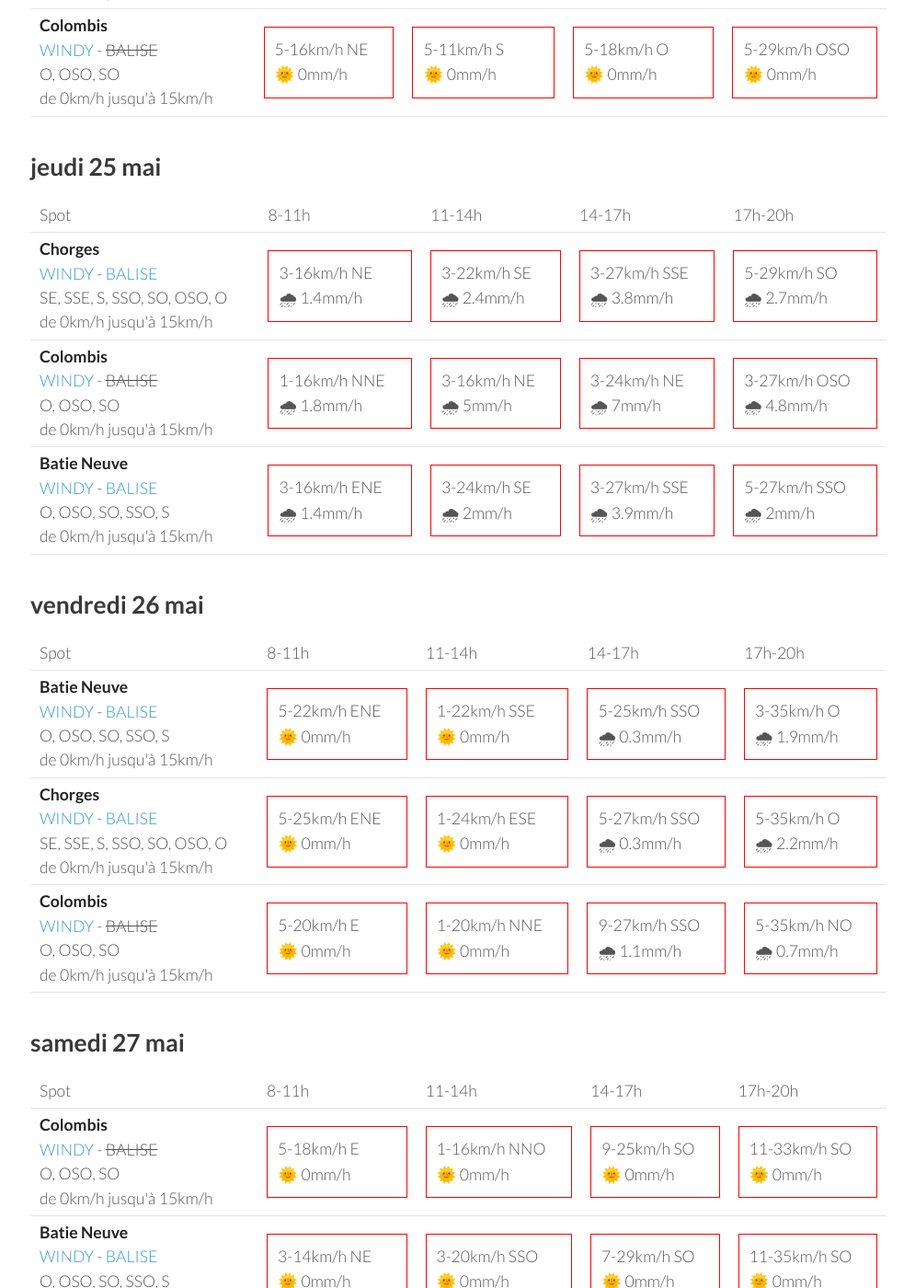
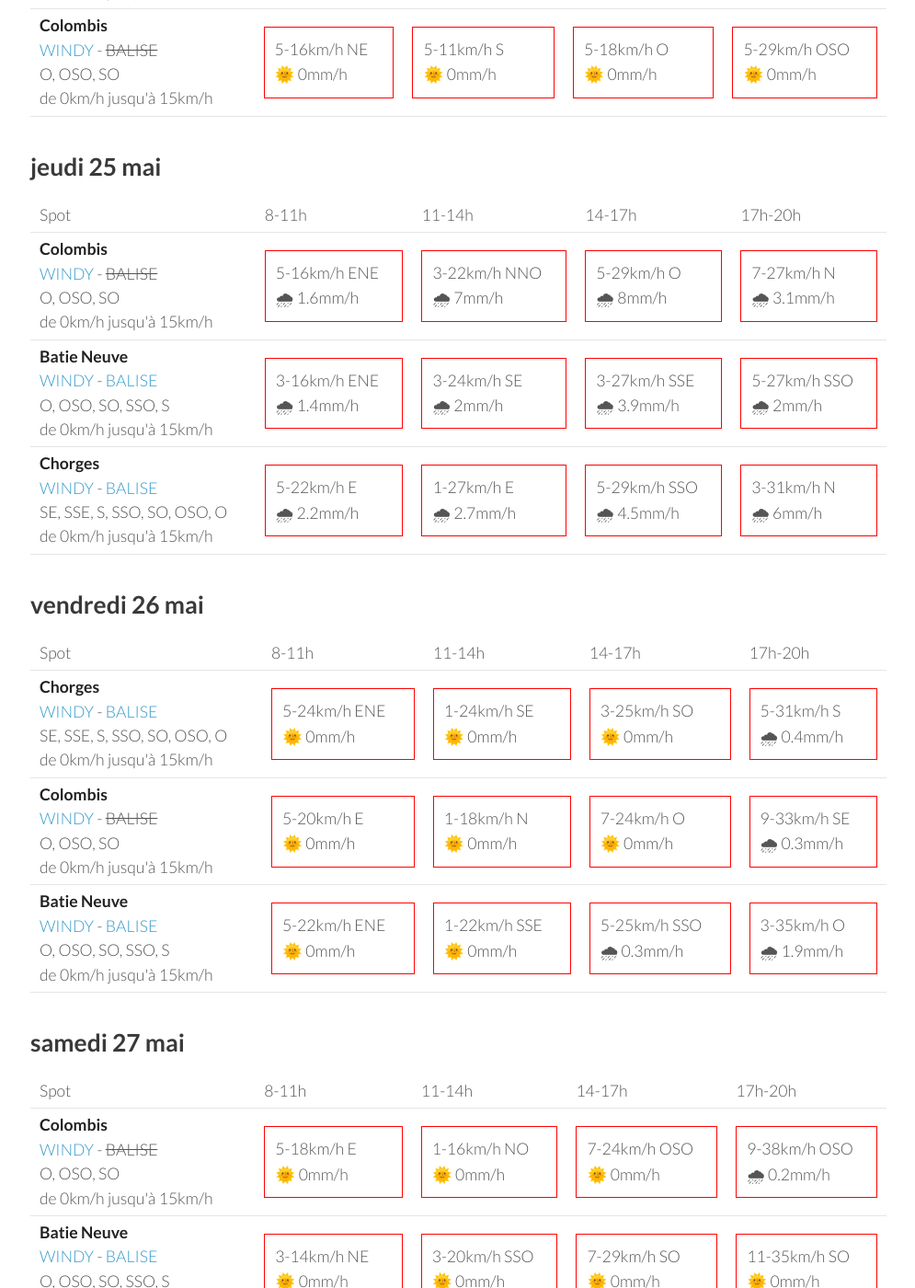
Before and after one commit to parapente-dans-le-nord/parapente-dans-le-nord.github.io, a Jekyll site: the page built from serre_poncon.markdown, in a window 1280 px wide and 1400 px high, scrolled down 1066 px. Shown: the whole window at 92% size, without its empty margins (25-1020 px from the left). Built offline with Jekyll 4.4.1, drawn with Linux system fonts in a browser that asks for light colours; some of the changed text lies outside the part shown.

Commit message:
update index.markdown

```diff
--- a/serre_poncon.markdown
+++ b/serre_poncon.markdown
@@ -114,22 +114,12 @@ page mise à jour le mardi 23 mai 06:31
       <td>17h-20h</td>
     </tr>
 <tr>
-        <td><strong>Chorges</strong><br><a href="https://windy.com/44.578/6.280?44.559,6.262,10">WINDY</a> - <span class=""><a href="https://www.openwindmap.org/PP554">BALISE</a> </span><br> <span class="vent-favorable">SE, SSE, S, SSO, SO, OSO, O</span><br><span class="force-vent">de 0km/h jusqu'à 15km/h</span> </td>
-
-            <td><div class="not-flyable"><p>3-16km/h NE</p><p>🌧 1.4mm/h</p></div></td>
-            <td><div class="not-flyable"><p>3-22km/h SE</p><p>🌧 2.4mm/h</p></div></td>
-            <td><div class="not-flyable"><p>3-27km/h SSE</p><p>🌧 3.8mm/h</p></div></td>
-            <td><div class="not-flyable"><p>5-29km/h SO</p><p>🌧 2.7mm/h</p></div></td>
-
-
-    </tr>
-<tr>
         <td><strong>Colombis</strong><br><a href="https://windy.com/44.494/6.216?44.559,6.262,10">WINDY</a> - <span class="no-balise"> BALISE </span><br> <span class="vent-favorable">O, OSO, SO</span><br><span class="force-vent">de 0km/h jusqu'à 15km/h</span> </td>
 
-            <td><div class="not-flyable"><p>1-16km/h NNE</p><p>🌧 1.8mm/h</p></div></td>
-            <td><div class="not-flyable"><p>3-16km/h NE</p><p>🌧 5mm/h</p></div></td>
-            <td><div class="not-flyable"><p>3-24km/h NE</p><p>🌧 7mm/h</p></div></td>
-            <td><div class="not-flyable"><p>3-27km/h OSO</p><p>🌧 4.8mm/h</p></div></td>
+            <td><div class="not-flyable"><p>5-16km/h ENE</p><p>🌧 1.6mm/h</p></div></td>
+            <td><div class="not-flyable"><p>3-22km/h NNO</p><p>🌧 7mm/h</p></div></td>
+            <td><div class="not-flyable"><p>5-29km/h O</p><p>🌧 8mm/h</p></div></td>
+            <td><div class="not-flyable"><p>7-27km/h N</p><p>🌧 3.1mm/h</p></div></td>
 
 
     </tr>
@@ -140,6 +130,16 @@ page mise à jour le mardi 23 mai 06:31
             <td><div class="not-flyable"><p>3-24km/h SE</p><p>🌧 2mm/h</p></div></td>
             <td><div class="not-flyable"><p>3-27km/h SSE</p><p>🌧 3.9mm/h</p></div></td>
             <td><div class="not-flyable"><p>5-27km/h SSO</p><p>🌧 2mm/h</p></div></td>
+
+
+    </tr>
+<tr>
+        <td><strong>Chorges</strong><br><a href="https://windy.com/44.578/6.280?44.559,6.262,10">WINDY</a> - <span class=""><a href="https://www.openwindmap.org/PP554">BALISE</a> </span><br> <span class="vent-favorable">SE, SSE, S, SSO, SO, OSO, O</span><br><span class="force-vent">de 0km/h jusqu'à 15km/h</span> </td>
+
+            <td><div class="not-flyable"><p>5-22km/h E</p><p>🌧 2.2mm/h</p></div></td>
+            <td><div class="not-flyable"><p>1-27km/h E</p><p>🌧 2.7mm/h</p></div></td>
+            <td><div class="not-flyable"><p>5-29km/h SSO</p><p>🌧 4.5mm/h</p></div></td>
+            <td><div class="not-flyable"><p>3-31km/h N</p><p>🌧 6mm/h</p></div></td>
 
 
     </tr>
@@ -160,22 +160,12 @@ page mise à jour le mardi 23 mai 06:31
       <td>17h-20h</td>
     </tr>
 <tr>
-        <td><strong>Batie Neuve</strong><br><a href="https://windy.com/44.584/6.236?44.559,6.262,10,m:eTtagly">WINDY</a> - <span class=""><a href="https://www.openwindmap.org/PP554">BALISE</a> </span><br> <span class="vent-favorable">O, OSO, SO, SSO, S</span><br><span class="force-vent">de 0km/h jusqu'à 15km/h</span> </td>
-
-            <td><div class="not-flyable"><p>5-22km/h ENE</p><p>🌞 0mm/h</p></div></td>
-            <td><div class="not-flyable"><p>1-22km/h SSE</p><p>🌞 0mm/h</p></div></td>
-            <td><div class="not-flyable"><p>5-25km/h SSO</p><p>🌧 0.3mm/h</p></div></td>
-            <td><div class="not-flyable"><p>3-35km/h O</p><p>🌧 1.9mm/h</p></div></td>
-
-
-    </tr>
-<tr>
         <td><strong>Chorges</strong><br><a href="https://windy.com/44.578/6.280?44.559,6.262,10">WINDY</a> - <span class=""><a href="https://www.openwindmap.org/PP554">BALISE</a> </span><br> <span class="vent-favorable">SE, SSE, S, SSO, SO, OSO, O</span><br><span class="force-vent">de 0km/h jusqu'à 15km/h</span> </td>
 
-            <td><div class="not-flyable"><p>5-25km/h ENE</p><p>🌞 0mm/h</p></div></td>
-            <td><div class="not-flyable"><p>1-24km/h ESE</p><p>🌞 0mm/h</p></div></td>
-            <td><div class="not-flyable"><p>5-27km/h SSO</p><p>🌧 0.3mm/h</p></div></td>
-            <td><div class="not-flyable"><p>5-35km/h O</p><p>🌧 2.2mm/h</p></div></td>
+            <td><div class="not-flyable"><p>5-24km/h ENE</p><p>🌞 0mm/h</p></div></td>
+            <td><div class="not-flyable"><p>1-24km/h SE</p><p>🌞 0mm/h</p></div></td>
+            <td><div class="not-flyable"><p>3-25km/h SO</p><p>🌞 0mm/h</p></div></td>
+            <td><div class="not-flyable"><p>5-31km/h S</p><p>🌧 0.4mm/h</p></div></td>
 
 
     </tr>
@@ -183,9 +173,19 @@ page mise à jour le mardi 23 mai 06:31
         <td><strong>Colombis</strong><br><a href="https://windy.com/44.494/6.216?44.559,6.262,10">WINDY</a> - <span class="no-balise"> BALISE </span><br> <span class="vent-favorable">O, OSO, SO</span><br><span class="force-vent">de 0km/h jusqu'à 15km/h</span> </td>
 
             <td><div class="not-flyable"><p>5-20km/h E</p><p>🌞 0mm/h</p></div></td>
-            <td><div class="not-flyable"><p>1-20km/h NNE</p><p>🌞 0mm/h</p></div></td>
-            <td><div class="not-flyable"><p>9-27km/h SSO</p><p>🌧 1.1mm/h</p></div></td>
-            <td><div class="not-flyable"><p>5-35km/h NO</p><p>🌧 0.7mm/h</p></div></td>
+            <td><div class="not-flyable"><p>1-18km/h N</p><p>🌞 0mm/h</p></div></td>
+            <td><div class="not-flyable"><p>7-24km/h O</p><p>🌞 0mm/h</p></div></td>
+            <td><div class="not-flyable"><p>9-33km/h SE</p><p>🌧 0.3mm/h</p></div></td>
+
+
+    </tr>
+<tr>
+        <td><strong>Batie Neuve</strong><br><a href="https://windy.com/44.584/6.236?44.559,6.262,10,m:eTtagly">WINDY</a> - <span class=""><a href="https://www.openwindmap.org/PP554">BALISE</a> </span><br> <span class="vent-favorable">O, OSO, SO, SSO, S</span><br><span class="force-vent">de 0km/h jusqu'à 15km/h</span> </td>
+
+            <td><div class="not-flyable"><p>5-22km/h ENE</p><p>🌞 0mm/h</p></div></td>
+            <td><div class="not-flyable"><p>1-22km/h SSE</p><p>🌞 0mm/h</p></div></td>
+            <td><div class="not-flyable"><p>5-25km/h SSO</p><p>🌧 0.3mm/h</p></div></td>
+            <td><div class="not-flyable"><p>3-35km/h O</p><p>🌧 1.9mm/h</p></div></td>
 
 
     </tr>
@@ -209,9 +209,9 @@ page mise à jour le mardi 23 mai 06:31
         <td><strong>Colombis</strong><br><a href="https://windy.com/44.494/6.216?44.559,6.262,10">WINDY</a> - <span class="no-balise"> BALISE </span><br> <span class="vent-favorable">O, OSO, SO</span><br><span class="force-vent">de 0km/h jusqu'à 15km/h</span> </td>
 
             <td><div class="not-flyable"><p>5-18km/h E</p><p>🌞 0mm/h</p></div></td>
-            <td><div class="not-flyable"><p>1-16km/h NNO</p><p>🌞 0mm/h</p></div></td>
-            <td><div class="not-flyable"><p>9-25km/h SO</p><p>🌞 0mm/h</p></div></td>
-            <td><div class="not-flyable"><p>11-33km/h SO</p><p>🌞 0mm/h</p></div></td>
+            <td><div class="not-flyable"><p>1-16km/h NO</p><p>🌞 0mm/h</p></div></td>
+            <td><div class="not-flyable"><p>7-24km/h OSO</p><p>🌞 0mm/h</p></div></td>
+            <td><div class="not-flyable"><p>9-38km/h OSO</p><p>🌧 0.2mm/h</p></div></td>
 
 
     </tr>
@@ -228,10 +228,10 @@ page mise à jour le mardi 23 mai 06:31
 <tr>
         <td><strong>Chorges</strong><br><a href="https://windy.com/44.578/6.280?44.559,6.262,10">WINDY</a> - <span class=""><a href="https://www.openwindmap.org/PP554">BALISE</a> </span><br> <span class="vent-favorable">SE, SSE, S, SSO, SO, OSO, O</span><br><span class="force-vent">de 0km/h jusqu'à 15km/h</span> </td>
 
-            <td><div class="not-flyable"><p>5-18km/h ENE</p><p>🌞 0mm/h</p></div></td>
-            <td><div class="not-flyable"><p>1-22km/h SSO</p><p>🌞 0mm/h</p></div></td>
-            <td><div class="not-flyable"><p>7-31km/h SO</p><p>🌞 0mm/h</p></div></td>
-            <td><div class="not-flyable"><p>11-37km/h SO</p><p>🌞 0mm/h</p></div></td>
+            <td><div class="not-flyable"><p>5-20km/h ENE</p><p>🌞 0mm/h</p></div></td>
+            <td><div class="not-flyable"><p>3-22km/h SSO</p><p>🌞 0mm/h</p></div></td>
+            <td><div class="not-flyable"><p>7-31km/h OSO</p><p>🌞 0mm/h</p></div></td>
+            <td><div class="not-flyable"><p>9-40km/h SO</p><p>🌧 0.5mm/h</p></div></td>
 
 
     </tr>
@@ -239,3 +239,39 @@ page mise à jour le mardi 23 mai 06:31
 </tbody>
 </table>
 {:/}
+## dimanche 28 mai
+
+{::nomarkdown}
+<table>
+  <tbody>
+    <tr>
+      <td>Spot</td>
+      <td>8-11h</td>
+      <td>11-14h</td>
+      <td>14-17h</td>
+      <td>17h-20h</td>
+    </tr>
+<tr>
+        <td><strong>Colombis</strong><br><a href="https://windy.com/44.494/6.216?44.559,6.262,10">WINDY</a> - <span class="no-balise"> BALISE </span><br> <span class="vent-favorable">O, OSO, SO</span><br><span class="force-vent">de 0km/h jusqu'à 15km/h</span> </td>
+
+            <td><div class="not-flyable"><p>3-16km/h E</p><p>🌞 0mm/h</p></div></td>
+            <td><div class="not-flyable"><p>1-18km/h ONO</p><p>🌞 0mm/h</p></div></td>
+            <td><div class="not-flyable"><p>3-24km/h ONO</p><p>🌞 0mm/h</p></div></td>
+            <td><div class="not-flyable"><p>1-44km/h ESE</p><p>🌧 0.9mm/h</p></div></td>
+
+
+    </tr>
+<tr>
+        <td><strong>Chorges</strong><br><a href="https://windy.com/44.578/6.280?44.559,6.262,10">WINDY</a> - <span class=""><a href="https://www.openwindmap.org/PP554">BALISE</a> </span><br> <span class="vent-favorable">SE, SSE, S, SSO, SO, OSO, O</span><br><span class="force-vent">de 0km/h jusqu'à 15km/h</span> </td>
+
+            <td><div class="not-flyable"><p>3-20km/h ENE</p><p>🌞 0mm/h</p></div></td>
+            <td><div class="not-flyable"><p>1-24km/h S</p><p>🌞 0mm/h</p></div></td>
+            <td><div class="not-flyable"><p>3-24km/h NO</p><p>🌧 2.2mm/h</p></div></td>
+            <td><div class="not-flyable"><p>1-40km/h SSO</p><p>🌧 3mm/h</p></div></td>
+
+
+    </tr>
+
+</tbody>
+</table>
+{:/}
```
Also changed, not shown: other parts of serre_poncon.markdown (+1 -1 lines).
